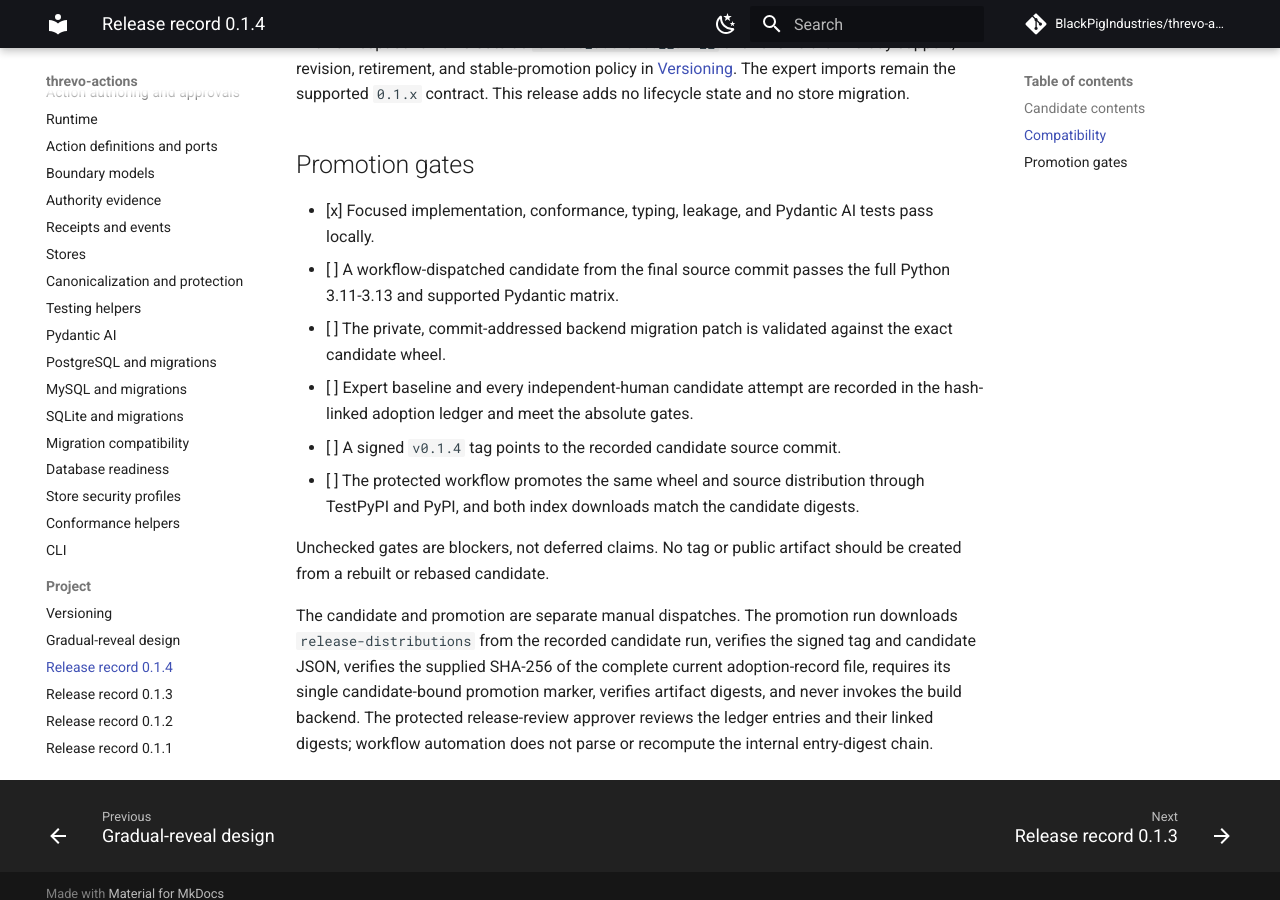
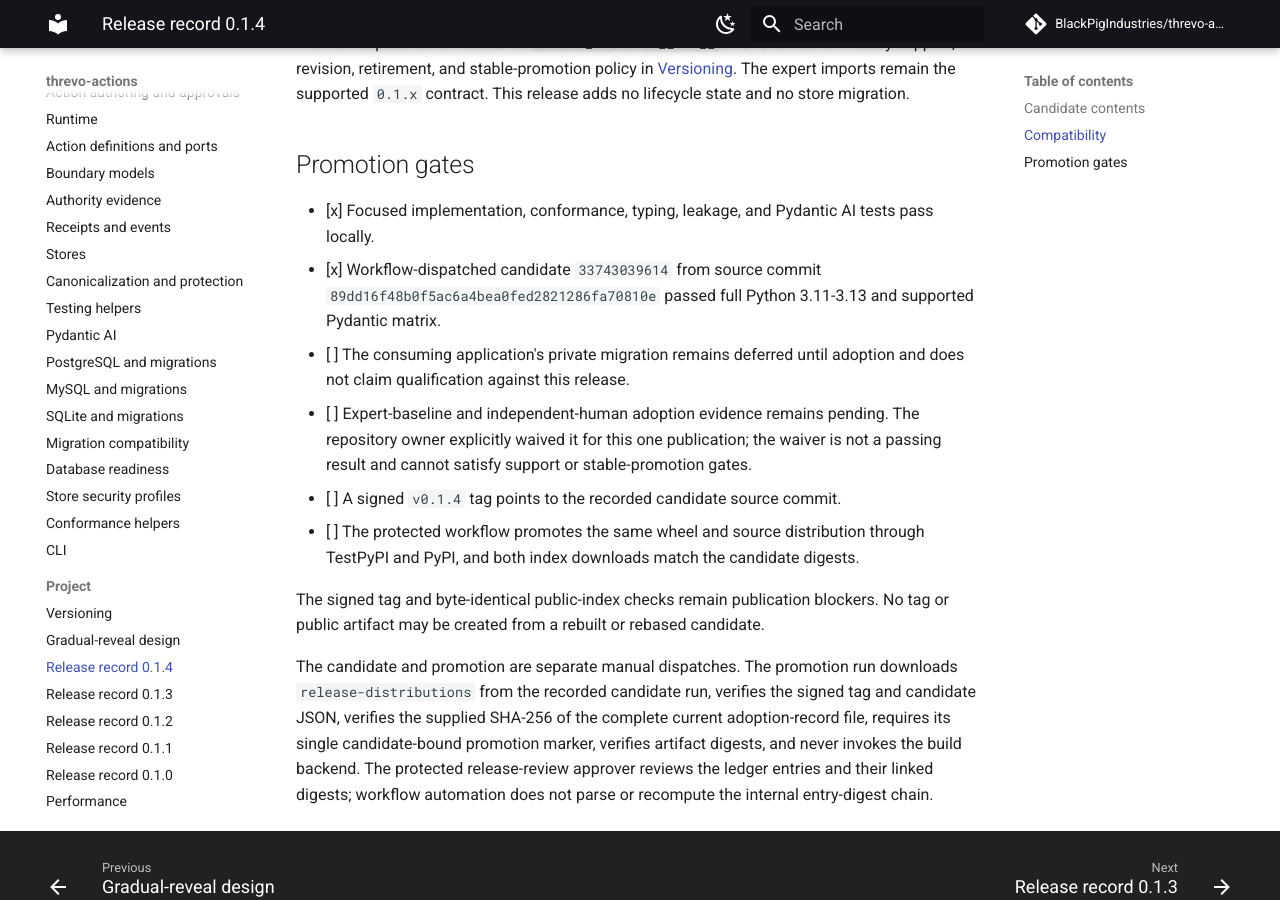
Before and after one commit to BlackPigIndustries/threvo-actions, an MkDocs documentation site: the page built from docs/releases/0.1.4.md, in a window 1280 px wide and 900 px high, scrolled down 661 px. Built offline with MkDocs 1.6.1 and Material for MkDocs 9.7.7, drawn with Linux system fonts in a browser that asks for light colours; comment, search, counter and statistics services are not loaded; some of the changed text lies outside the part shown.

Commit message:
chore(release): record one-time 0.1.4 owner waiver

```diff
--- a/docs/releases/0.1.4.md
+++ b/docs/releases/0.1.4.md
@@ -1,7 +1,7 @@
 # `0.1.4` release record
 
-Status: **candidate implementation complete; independent DX and protected
-publication gates pending**
+Status: **candidate qualified; repository-owner publication waiver recorded;
+protected publication pending**
 
 `0.1.4` adds an experimental gradual-reveal authoring namespace without
 changing the supported expert runtime, lifecycle vocabulary, serialized
@@ -28,19 +28,23 @@
 
 - [x] Focused implementation, conformance, typing, leakage, and Pydantic AI
   tests pass locally.
-- [ ] A workflow-dispatched candidate from the final source commit passes the
+- [x] Workflow-dispatched candidate `33743039614` from source commit
+  `89dd16f48b0f5ac6a4bea0fed2821286fa70810e` passed
   full Python 3.11-3.13 and supported Pydantic matrix.
-- [ ] The private, commit-addressed backend migration patch is validated
-  against the exact candidate wheel.
-- [ ] Expert baseline and every independent-human candidate attempt are
-  recorded in the hash-linked adoption ledger and meet the absolute gates.
+- [ ] The consuming application's private migration remains deferred until
+  adoption and does not claim qualification against this release.
+- [ ] Expert-baseline and independent-human adoption evidence remains pending.
+  The repository owner explicitly waived it for this one publication; the
+  waiver is not a passing result and cannot satisfy support or stable-promotion
+  gates.
 - [ ] A signed `v0.1.4` tag points to the recorded candidate source commit.
 - [ ] The protected workflow promotes the same wheel and source distribution
   through TestPyPI and PyPI, and both index downloads match the candidate
   digests.
 
-Unchecked gates are blockers, not deferred claims. No tag or public artifact
-should be created from a rebuilt or rebased candidate.
+The signed tag and byte-identical public-index checks remain publication
+blockers. No tag or public artifact may be created from a rebuilt or rebased
+candidate.
 
 The candidate and promotion are separate manual dispatches. The promotion run
 downloads `release-distributions` from the recorded candidate run, verifies the
```
Also changed, not shown: CONTRIBUTING.md (+8 -0 lines), docs/testing/gradual-reveal-adoption.md (+16 -3 lines), 2 other files.
